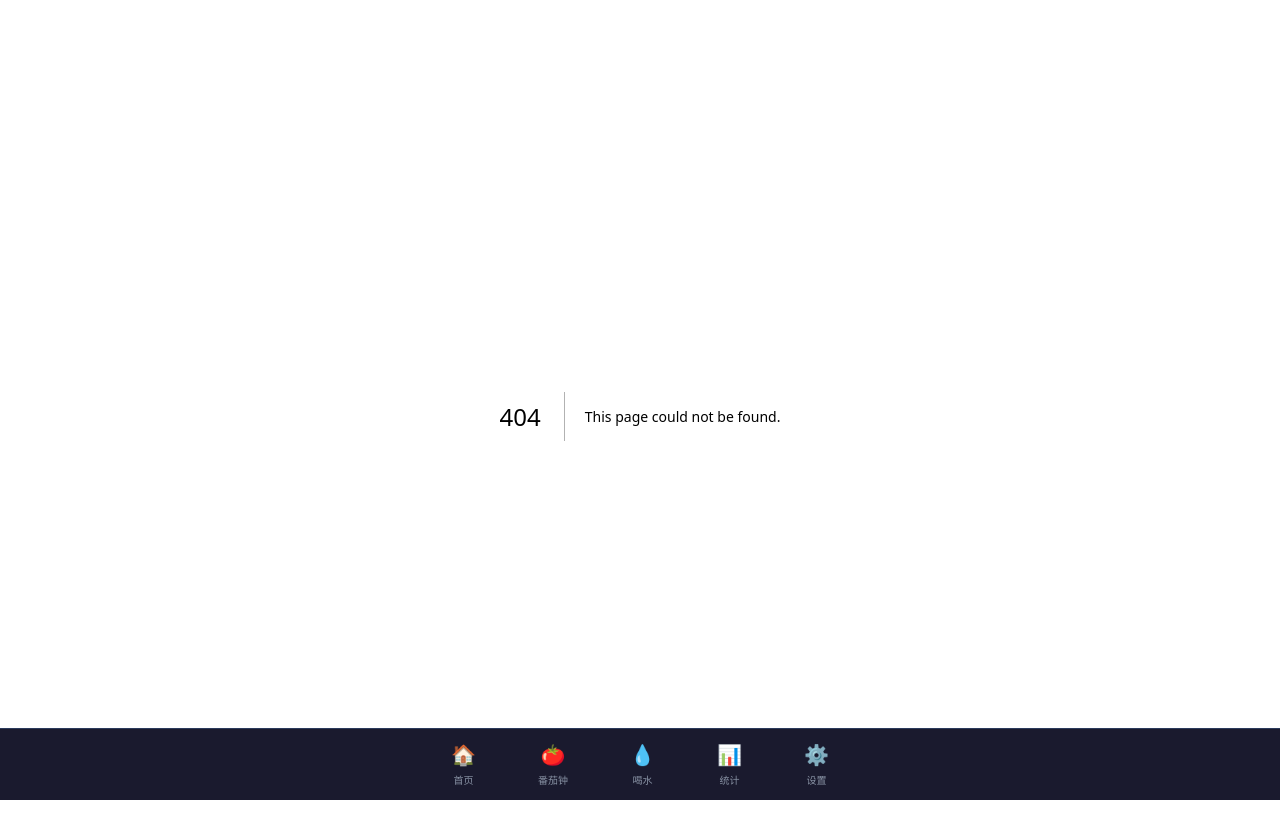
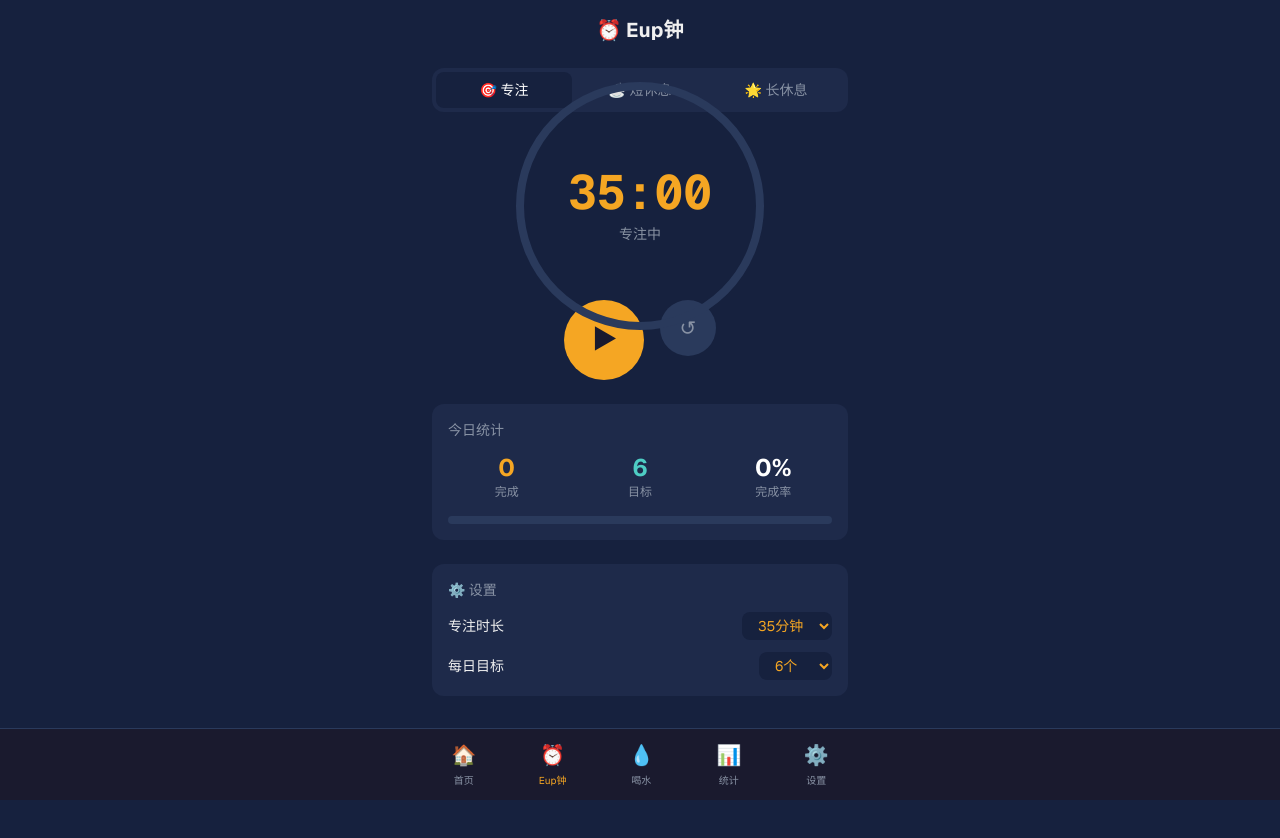
Before and after one commit to euplive/euplive, a Next.js app: page /eup-clock in a window 1280 px wide. Before the commit this address had no page. Shown: the top 838 px of the page. After the commit the page ends 800 px from the top, so only its background shows below. Built offline with nearby package versions, Linux system fonts and the light colour scheme.

Commit message:
feat: 番茄钟改名为Eup钟，默认35分钟

```diff
--- a/src/app/pomodoro/page.tsx
+++ b/src/app/eup-clock/page.tsx
@@ -14,17 +14,17 @@ interface PomodoroSettings {
 }
 
 const DEFAULT_SETTINGS: PomodoroSettings = {
-  focusDuration: 25,
+  focusDuration: 35,
   shortBreakDuration: 5,
   longBreakDuration: 15,
   longBreakInterval: 4,
-  dailyGoal: 8,
+  dailyGoal: 6,
 };
 
 export default function PomodoroPage() {
   const [mode, setMode] = useState<TimerMode>('focus');
   const [status, setStatus] = useState<TimerStatus>('idle');
-  const [timeLeft, setTimeLeft] = useState(25 * 60);
+  const [timeLeft, setTimeLeft] = useState(35 * 60);
   const [sessionsCompleted, setSessionsCompleted] = useState(0);
   const [todaySessions, setTodaySessions] = useState(0);
   const [settings, setSettings] = useState<PomodoroSettings>(DEFAULT_SETTINGS);
@@ -34,14 +34,14 @@ export default function PomodoroPage() {
 
   // 加载设置
   useEffect(() => {
-    const saved = localStorage.getItem('pomodoro-settings');
+    const saved = localStorage.getItem('eup-clock-settings');
     if (saved) {
       setSettings(JSON.parse(saved));
     }
 
     // 加载今日完成数
     const today = new Date().toISOString().slice(0, 10);
-    const savedToday = localStorage.getItem(`pomodoro-today-${today}`);
+    const savedToday = localStorage.getItem(`eup-clock-today-${today}`);
     if (savedToday) {
       setTodaySessions(parseInt(savedToday));
     }
@@ -50,7 +50,7 @@ export default function PomodoroPage() {
   // 保存设置
   const saveSettings = (newSettings: PomodoroSettings) => {
     setSettings(newSettings);
-    localStorage.setItem('pomodoro-settings', JSON.stringify(newSettings));
+    localStorage.setItem('eup-clock-settings', JSON.stringify(newSettings));
   };
 
   // 获取当前时长
@@ -135,7 +135,7 @@ export default function PomodoroPage() {
       const today = new Date().toISOString().slice(0, 10);
       const newTodaySessions = todaySessions + 1;
       setTodaySessions(newTodaySessions);
-      localStorage.setItem(`pomodoro-today-${today}`, newTodaySessions.toString());
+      localStorage.setItem(`eup-clock-today-${today}`, newTodaySessions.toString());
 
       // 自动切换到休息
       if (newSessions % settings.longBreakInterval === 0) {
@@ -198,7 +198,7 @@ export default function PomodoroPage() {
 
   return (
     <div className="space-y-6">
-      <h1 className="text-xl font-bold text-center">🍅 番茄钟</h1>
+      <h1 className="text-xl font-bold text-center">⏰ Eup钟</h1>
 
       {/* 模式选择 */}
       <div className="flex rounded-xl bg-[#1e2a4a] p-1">
@@ -327,7 +327,7 @@ export default function PomodoroPage() {
               onChange={(e) => saveSettings({ ...settings, focusDuration: parseInt(e.target.value) })}
               className="bg-[#16213e] rounded-lg px-3 py-1 text-sm text-[#f5a623]"
             >
-              {[15, 20, 25, 30, 45, 60].map((v) => (
+              {[25, 30, 35, 45, 50, 60].map((v) => (
                 <option key={v} value={v}>{v}分钟</option>
               ))}
             </select>
--- a/src/components/BottomNav.tsx
+++ b/src/components/BottomNav.tsx
@@ -5,7 +5,7 @@ import { usePathname } from 'next/navigation';
 
 const navItems = [
   { href: '/', label: '首页', icon: '🏠' },
-  { href: '/pomodoro', label: '番茄钟', icon: '🍅' },
+  { href: '/eup-clock', label: 'Eup钟', icon: '⏰' },
   { href: '/water', label: '喝水', icon: '💧' },
   { href: '/stats', label: '统计', icon: '📊' },
   { href: '/settings', label: '设置', icon: '⚙️' },
```
